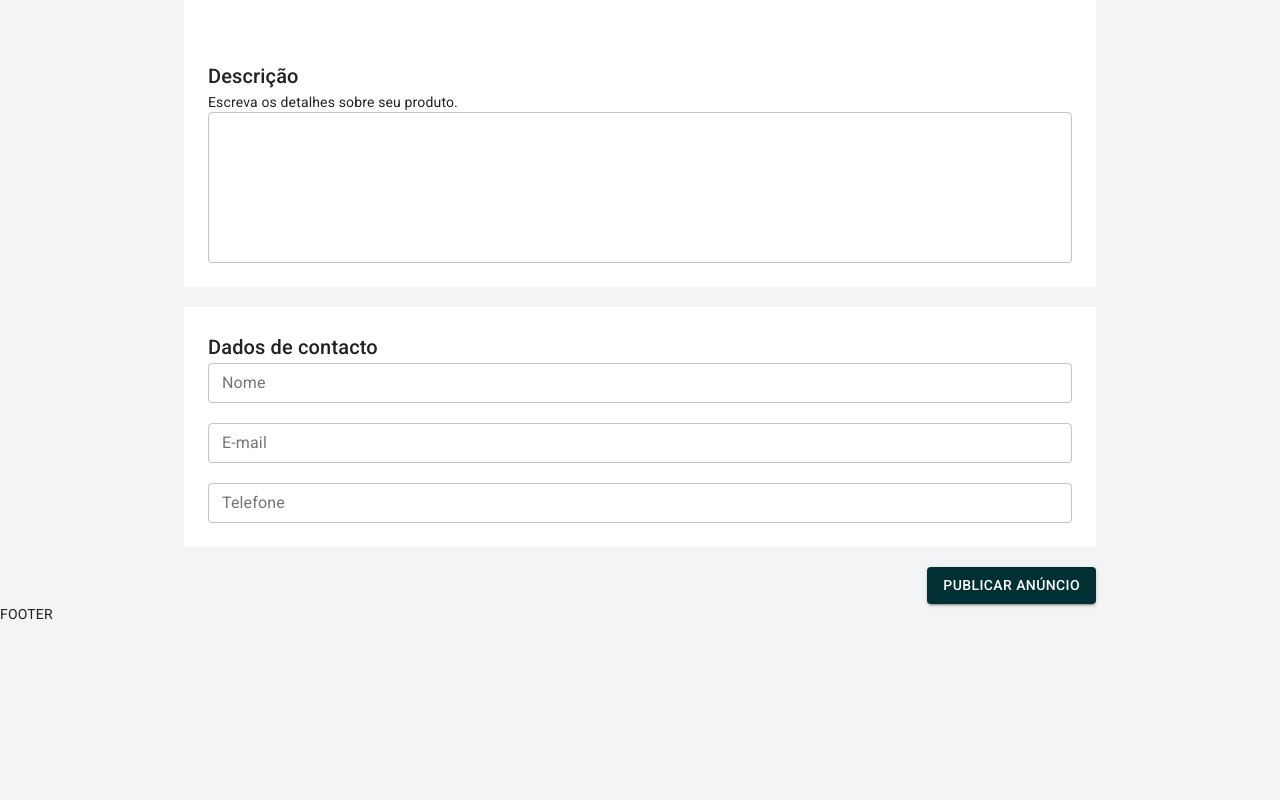
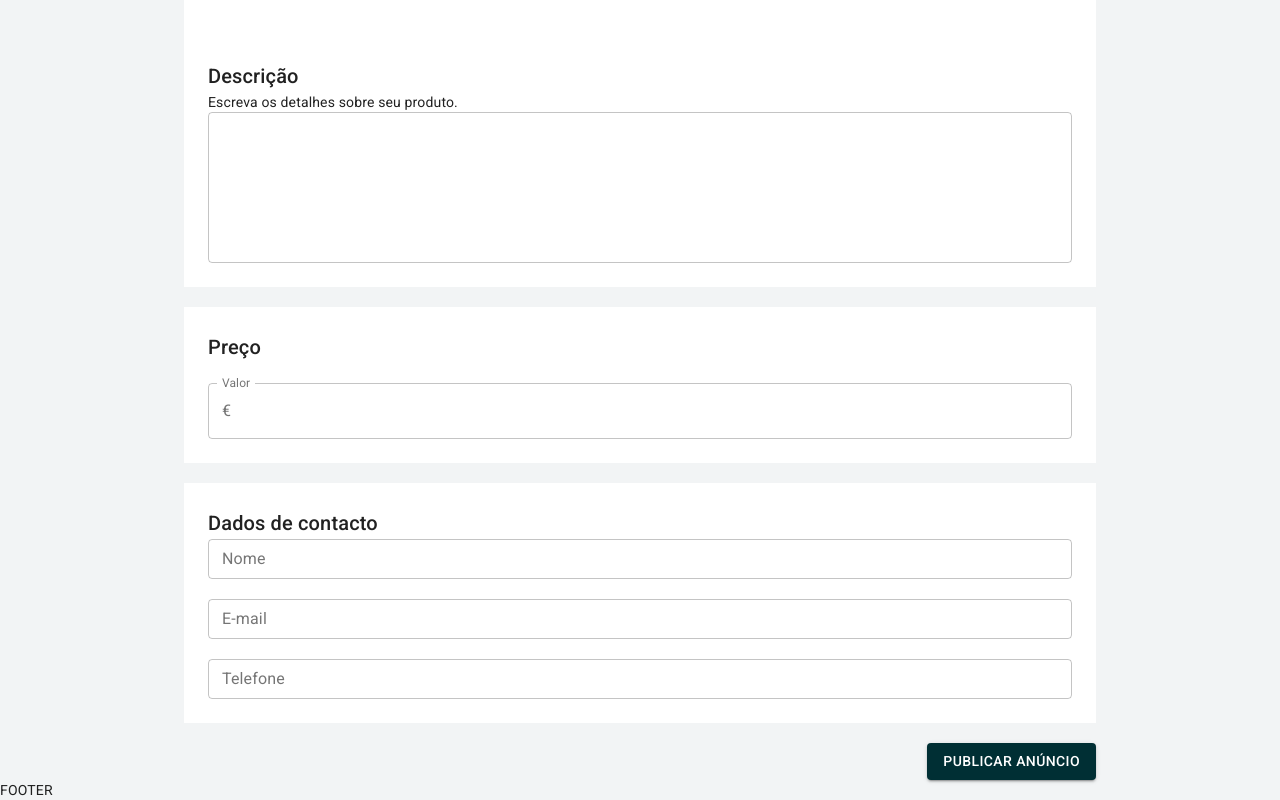
Before and after one commit to franciscoamaral0/e-hub, a Next.js app: page /user/publish in a window 1280 px wide. Shown: the part 757-1557 px from the top of the page. Before the commit the page ends 1381 px from the top, so only its background shows below. Built offline with nearby package versions, Linux system fonts and the light colour scheme.

Commit message:
add box price

```diff
--- a/pages/user/publish.js
+++ b/pages/user/publish.js
@@ -1,4 +1,16 @@
-import { Box, Button, Container, Select, TextField, Typography, IconButton } from '@material-ui/core'
+import {
+  Box,
+  Button,
+  Container,
+  Select,
+  TextField,
+  Typography,
+  IconButton,
+  FormControl,
+  InputLabel,
+  OutlinedInput,
+  InputAdornment
+} from '@material-ui/core'
 
 import { useDropzone } from 'react-dropzone'
 import { makeStyles } from '@material-ui/core'
@@ -217,6 +229,29 @@ const Publish = () => {
           </Box>
         </Container>
               <br />
+
+        <Container maxWidth='md' className={classes.boxContainer}>
+          <Box className={classes.box}>
+            <Typography component='h6' variant='h6'  color='textPrimary'>
+              Preço
+            </Typography>
+            <br/>
+            <FormControl
+            variant='outlined'
+            fullWidth
+            >
+            <InputLabel>Valor</InputLabel>
+            <OutlinedInput
+              onChange={()=>{}}
+              startAdornment={<InputAdornment position='start'> €</InputAdornment>}
+              labelWidth={40}
+            />
+            </FormControl>
+          </Box>
+        </Container>
+
+        <br/>
+
         <Container maxWidth='md' className={classes.boxContainer}>
           <Box className={classes.box}>
             <Typography component='h6' variant='h6'  color='textPrimary'>
```
